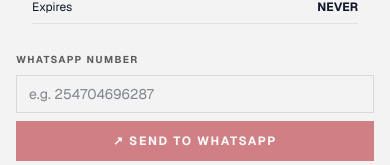
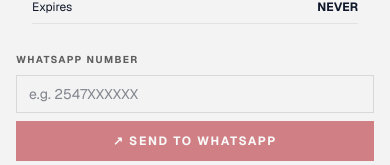
Before and after one commit to saidimuKennedy/tot-training, a Next.js app: page /certificate in a window 390 px wide. Shown: the part 946-1111 px from the top of the page. Built offline with nearby package versions, Linux system fonts and the light colour scheme; no server answers.

Commit message:
fix: update phone input placeholder to reflect expected format

```diff
--- a/src/components/certificate/whatsapp-send-fallback.tsx
+++ b/src/components/certificate/whatsapp-send-fallback.tsx
@@ -54,7 +54,7 @@
         type="tel"
         value={phone}
         onChange={(e) => setPhone(e.target.value)}
-        placeholder="e.g. 254704696287"
+        placeholder="e.g. 2547XXXXXX"
         className="w-full border border-[#d8d8d8] px-3 py-2 text-sm outline-none focus:border-[#af101a]"
       />
       {status === "error" && (
```
